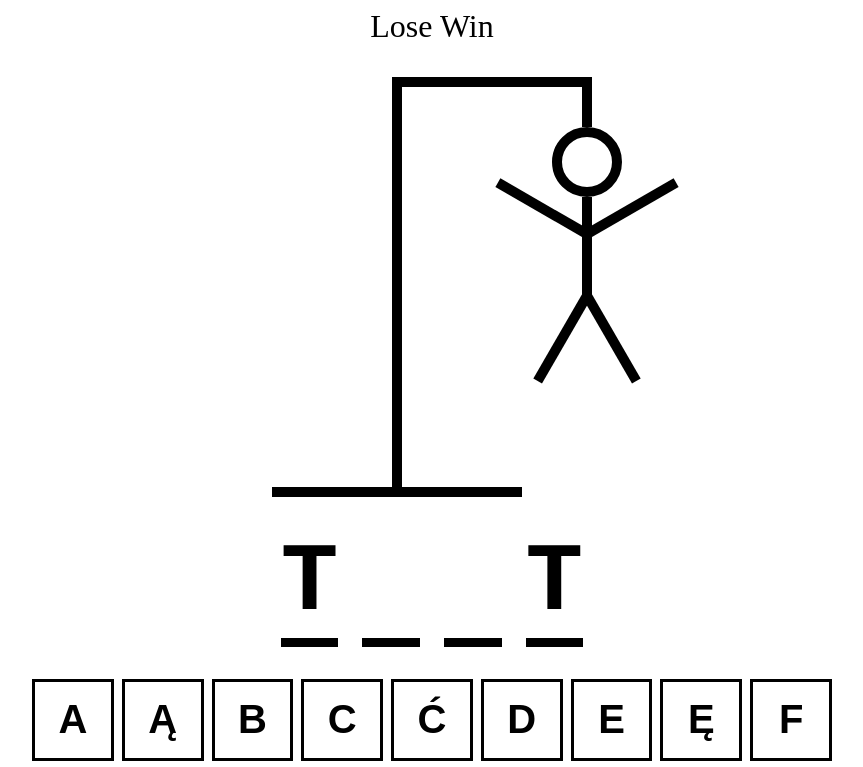
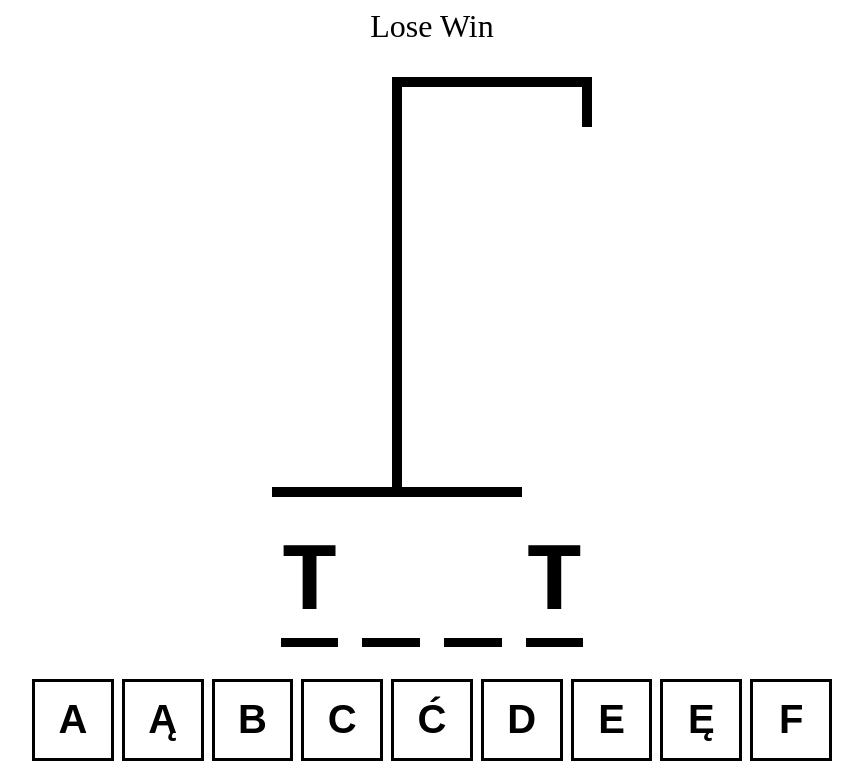
Before and after one commit to maciekpastuszak/React-Hangman, a React (Vite) app: page / in a window 1280 px wide. Shown: the top 767 px of the page, without its empty margins (208-1071 px from the left). Built offline with nearby package versions, Linux system fonts and the light colour scheme.

Commit message:
add logic to show body parts when letter is wrong

```diff
--- a/src/HangmanDrawing.tsx
+++ b/src/HangmanDrawing.tsx
@@ -73,18 +73,15 @@ const LEFT_LEG = (
     }}/>
 )
 
+const BODY_PARTS = [HEAD, BODY, RIGHT_ARM, LEFT_ARM, RIGHT_LEG, LEFT_LEG]
+
 type HangmanDrawingProps = {
     numberOfGuesses: number;
 }
 
 export function HangmanDrawing({numberOfGuesses} : HangmanDrawingProps){
     return <div style={{position: "relative"}}>
-        {HEAD}
-        {BODY}
-        {LEFT_ARM}
-        {RIGHT_ARM}
-        {LEFT_LEG}
-        {RIGHT_LEG}
+      {BODY_PARTS.slice(0, numberOfGuesses)}
         <div style={{
             height: "50px",
             width: "10px",
```
